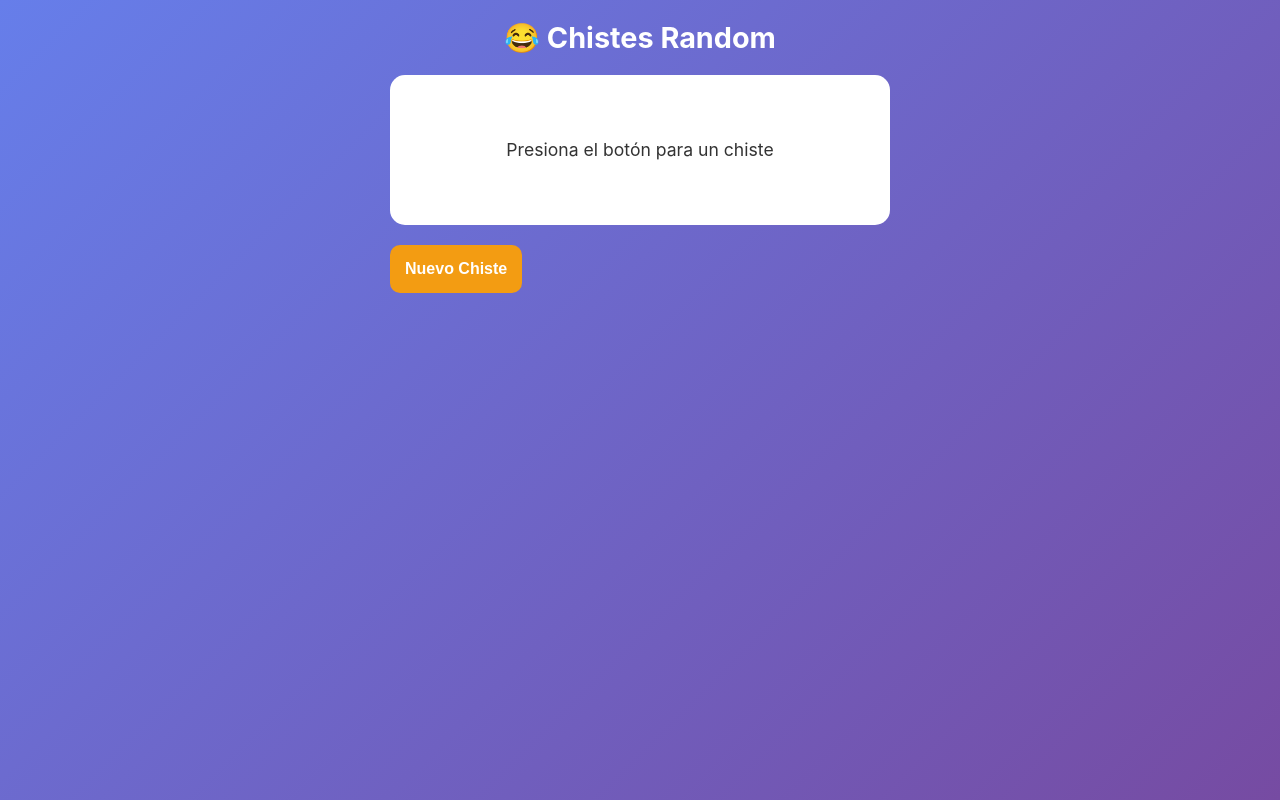
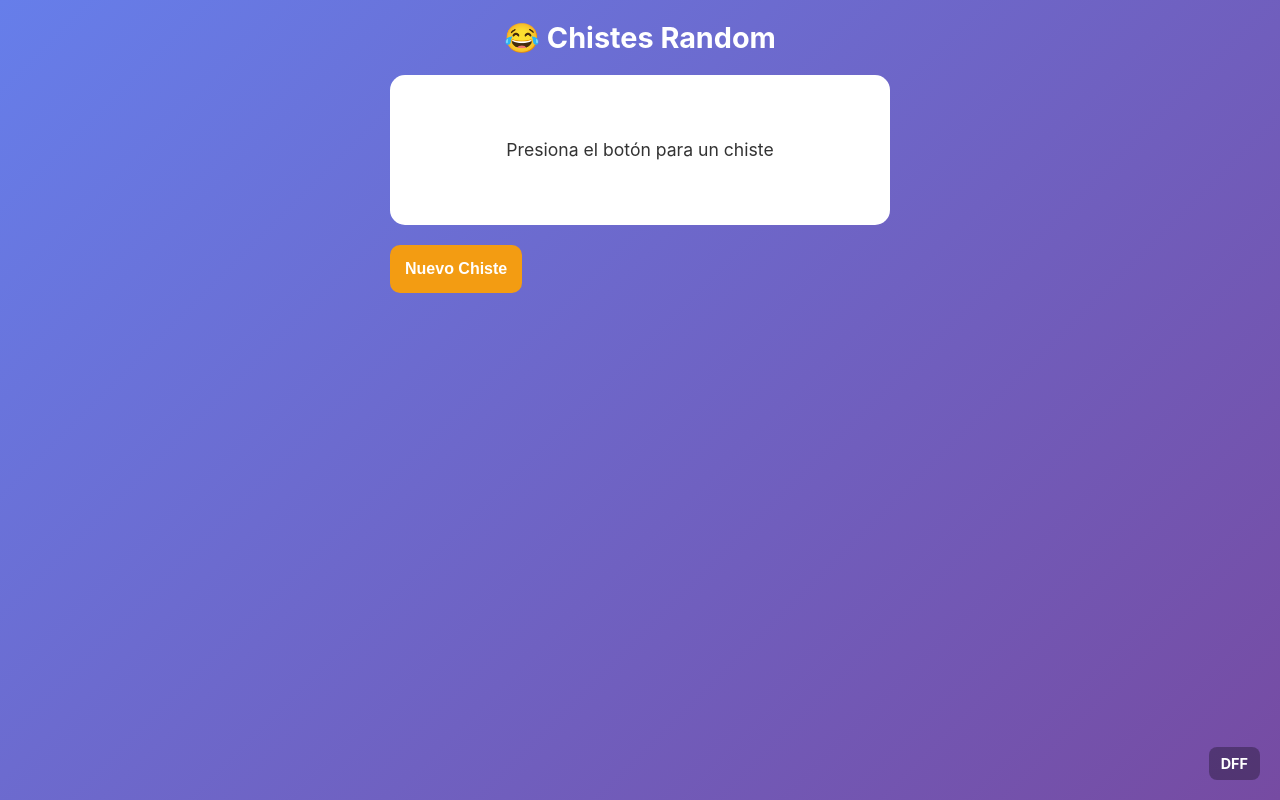
Before and after one commit to opesoc2013-art/chistes, a plain HTML site: page index.html in a window 1280 px wide. Drawn offline with Linux system fonts and the light colour scheme.

Commit message:
Add credit section and update API key placeholder
Added a credit section and updated the API key placeholder.

```diff
--- a/index.html
+++ b/index.html
@@ -53,6 +53,19 @@
         button:active { transform: scale(0.98); }
         .btn-chiste { background: #f39c12; color: white; }
         .btn-descargar { background: #27ae60; color: white; display: none; }
+
+        .credito {
+            position: fixed;
+            bottom: 20px;
+            right: 20px;
+            background: rgba(0, 0, 0, 0.3);
+            color: white;
+            padding: 8px 12px;
+            border-radius: 8px;
+            font-size: 0.9rem;
+            font-weight: bold;
+        }
+
         @media (min-width: 500px) {
             .botones { flex-direction: row; }
         }
@@ -68,20 +81,17 @@
         </div>
     </div>
 
+    <div class="credito">DFF</div>
+
     <script>
-        // ⚠️ REEMPLAZA ESTA CLAVE CON LA TUYA DE humorapi.com
-        const API_KEY = "b5e378bf129b477693ae48e8ddbfab62
-";
-
+        const API_KEY = "TU_CLAVE_AQUI";
         let chisteActual = null;
 
         async function traerChiste() {
             const url = `https://humorapi.com/api/jokes/random?api-key=${API_KEY}`;
-
             try {
                 const respuesta = await fetch(url);
                 chisteActual = await respuesta.json();
-
                 document.getElementById("chisteBox").textContent = chisteActual.joke;
                 document.getElementById("btnDescargar").style.display = "block";
             } catch (error) {
```
